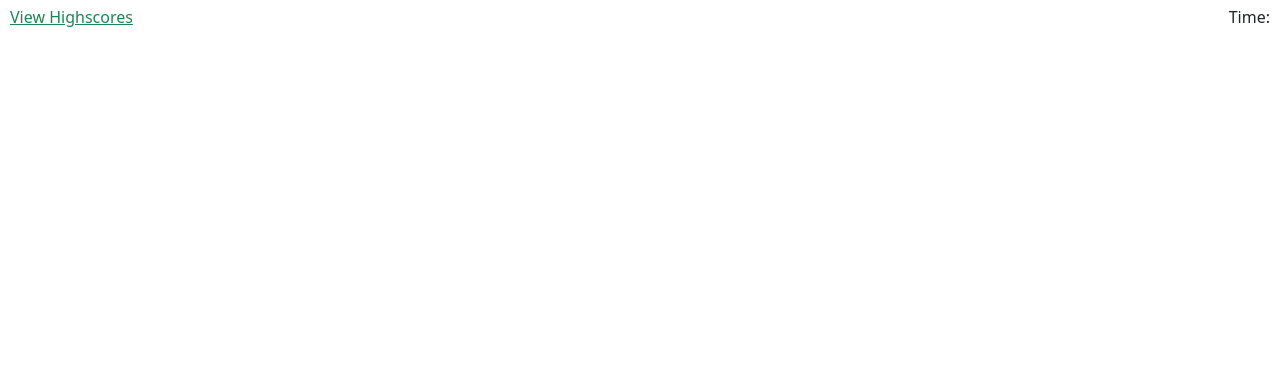
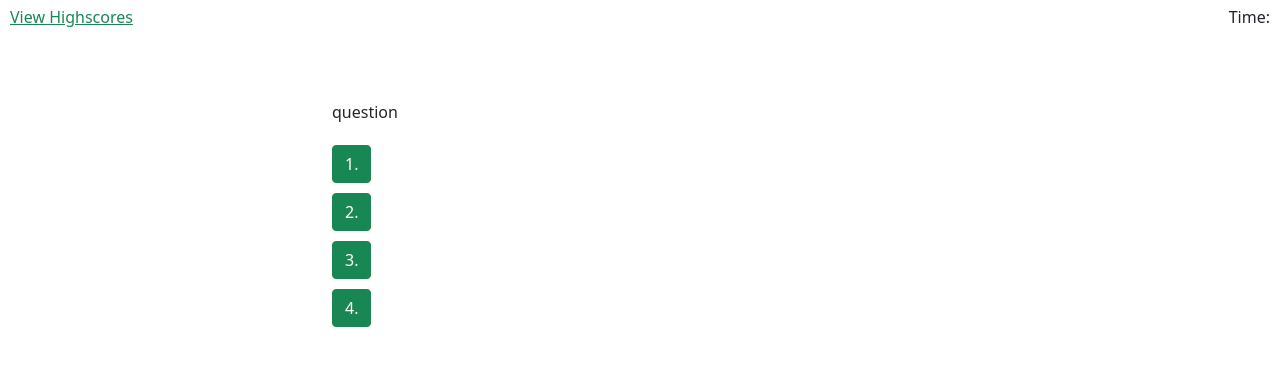
Before and after one commit to bethanyfulcher/code_quiz, a plain HTML site: page question.html in a window 1280 px wide. Drawn offline with nearby package versions, Linux system fonts and the light colour scheme.

Commit message:
added basic questions page

```diff
--- a/question.html
+++ b/question.html
@@ -13,6 +13,17 @@
         <p id="floatRight">Time: <span class="time"></span></p>
     </nav>
 
+    <main class="container">
+        <p class="question">question</p>
+        <button type="button" id="answer1" class="answerButton btn btn-success">1.</button>
+        <br>
+        <button type="button" id="answer2" class="answerButton btn btn-success">2.</button>
+        <br>
+        <button type="button" id="answer3" class="answerButton btn btn-success">3.</button>
+        <br>
+        <button type="button" id="answer4" class="answerButton btn btn-success">4.</button>
+    </main>
+
     <script src="script.js"></script>
 
 </body>
--- a/style.css
+++ b/style.css
@@ -1,6 +1,9 @@
 .container {
     width: 50%;
     margin: 100px auto;
+}
+
+.center {
     text-align: center;
 }
 
@@ -9,6 +12,10 @@
 }
 .clear, .goBack {
     margin: 20px auto;
+}
+
+.answerButton {
+    margin: 5px auto;
 }
 
 #floatLeft {
```
Also changed, not shown: index.html (+1 -1 lines).
